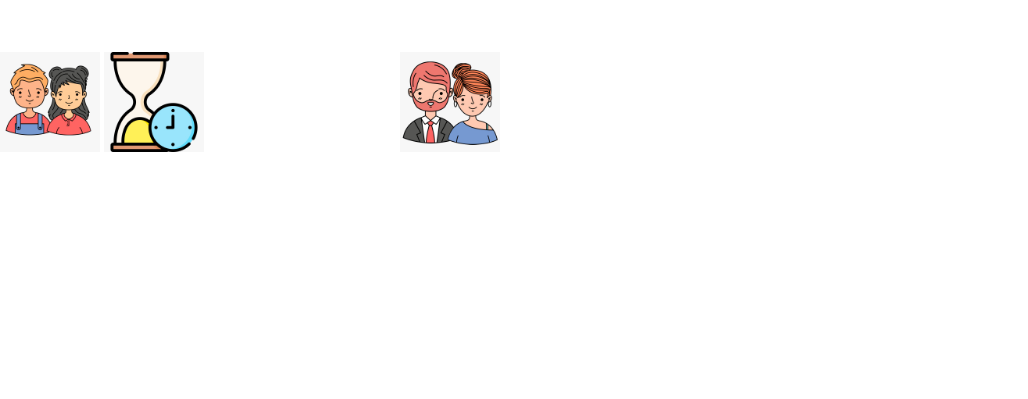
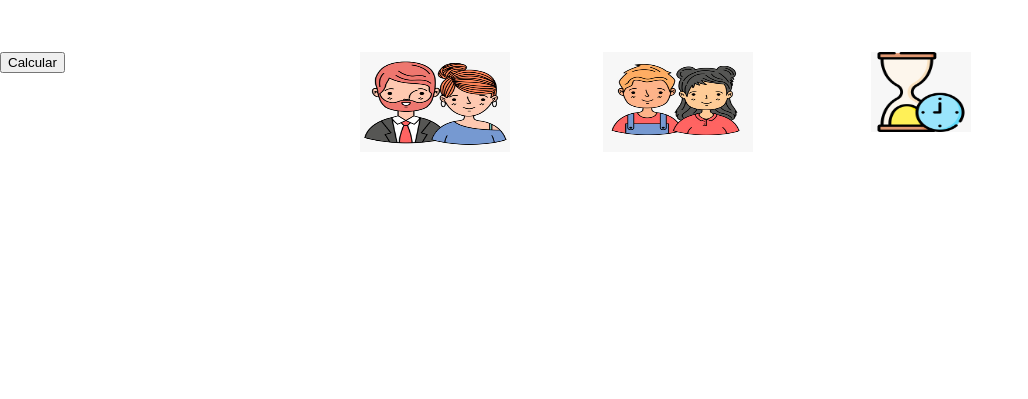
Before and after one commit to Hamilton-HDC/Projeto-churrasc-metro-modificado, a plain HTML site: page index.html in a window 1280 px wide. Shown: the part 401-800 px from the top of the page, without its empty margins (0-1028 px from the left). Drawn offline with Linux system fonts and the light colour scheme.

Commit message:
config button

```diff
--- a/css/style.css
+++ b/css/style.css
@@ -7,13 +7,13 @@ body {
     position: absolute;
     display: inline-block;
     width: 100%;
-    height: 100%;
 }
 
 img {
+    display: inline-block;
     position: absolute;
     width: 100%;
-    height: 100%;
+
 }
 
 .h1 {
@@ -38,35 +38,65 @@ img {
     background-color: rgb(255, 255, 255);
     color: rgb(0, 0, 0);
 }
-.pessoas{
-    margin-left: 200px;
-    max-width: 200px;
+.P{
+    display:inline-block;
+    margin-left: 500px;
+    max-width: 100px;
     max-height: 200px;
     position: relative;
-    background-color: brown;
+    background-color: rgb(243, 0, 0);
+}
+.A{
+    border-radius: 20px;
+    position: absolute;
+    margin-left: 25%;
+    background-color: rgb(255, 255, 255);
+    width: 230px;
+    height: 300px;
+
 }
 
 .adultos {
-    margin-left: 200px;
     display:block;
-    position:absolute ;
-    width: 100px;
+    position:relative;
+    margin: auto;
+    width: 150px;
     height: 100px;
+}
+.C{
+    border-radius: 20px;
+    position: absolute;
+    background-color: rgb(255, 255, 255);
+    margin-left: 44%;
+    width: 230px;
+    height: 300px;
 }
 
 .crianças{
-    display:inline-block;
+    display:block;
     position: relative;
-    width: 100px;
+    margin: auto;
+    width: 150px;
     height: 100px;
 
 }
+.D{
+    border-radius: 20px;
+    position: absolute;
+    background-color: rgb(255, 255, 255);
+    margin-left:63%;
+    width: 230px;
+    height: 300px;
+}
 .duração{
-    display:inline-block;
-    position: relative;
+    display:block;
+    margin: auto;
+    position:relative;
     width: 100px;
-    height: 100px;
-
+    height: 80px;
+}
+button{
+    position: absolute;
 
 }
 
--- a/index.html
+++ b/index.html
@@ -21,12 +21,19 @@
         <h4 class="h4"> Quantidade De Pessoas </h4>
 
         <div class="pessoas">
-            <img class="adultos" src="./imagens/adultos.jpeg" alt="churrasco">
+            <div class="A">
+                <img class="adultos" src="./imagens/adultos.jpeg" alt="churrasco">
+            </div>
+            <div class="C">
+                <img class="crianças" src="./imagens/crianças.jpeg" alt="churrasco">
+            </div>
+            <div class="D">
+                <img class="duração " src="./imagens/image duração.jpeg" alt="churrasco">
+            </div>
 
-        </div>
+                <button onclick="calcular()">Calcular</button>
 
-        <img class="crianças" src="./imagens/crianças.jpeg" alt="churrasco">
-        <img class="duração " src="./imagens/image duração.jpeg" alt="churrasco">
+            <div id="resultado"></div>
 
 
 
@@ -48,7 +55,10 @@
 
 
 
-    </div>
+
+
+
+        </div>
 
 
 </body>
```
